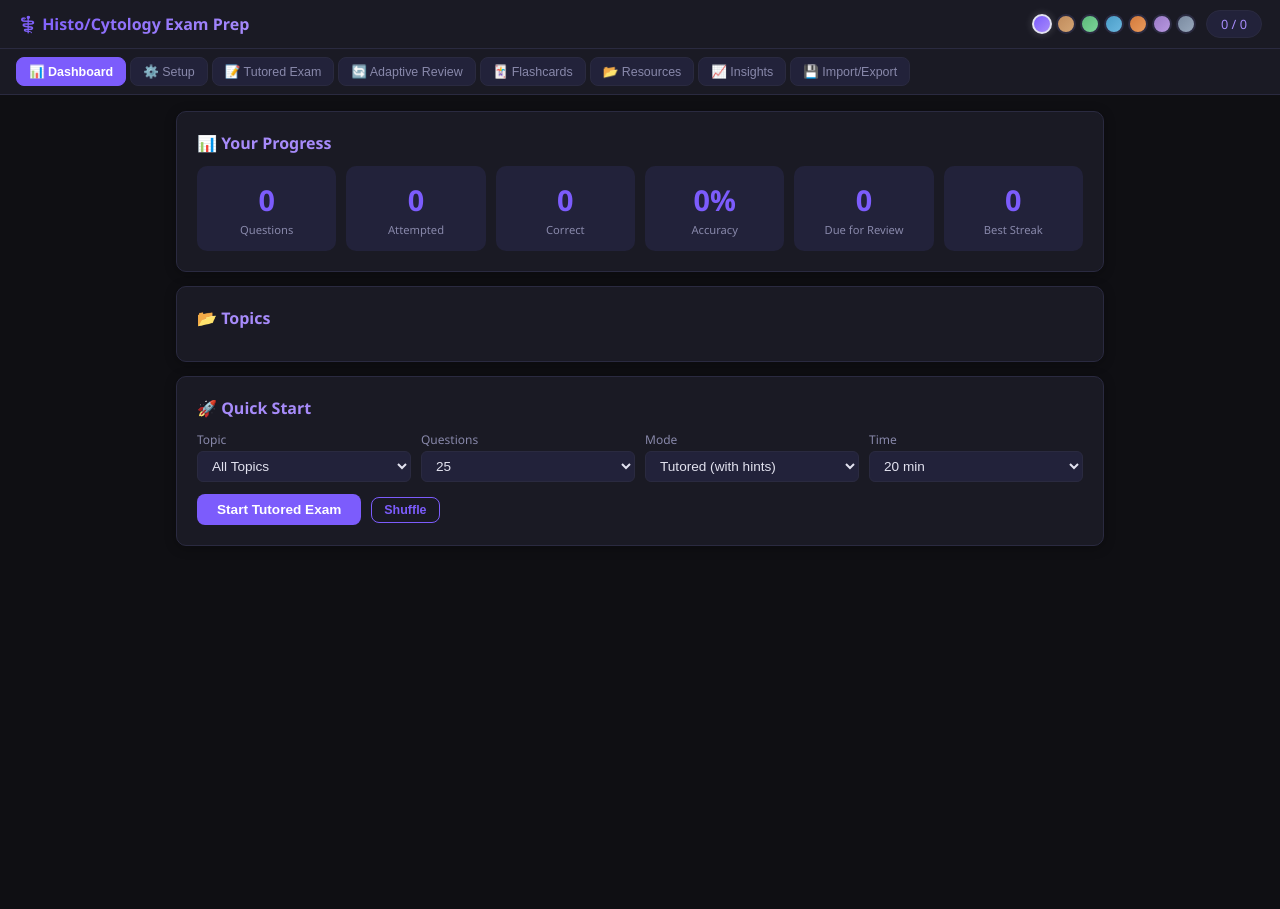
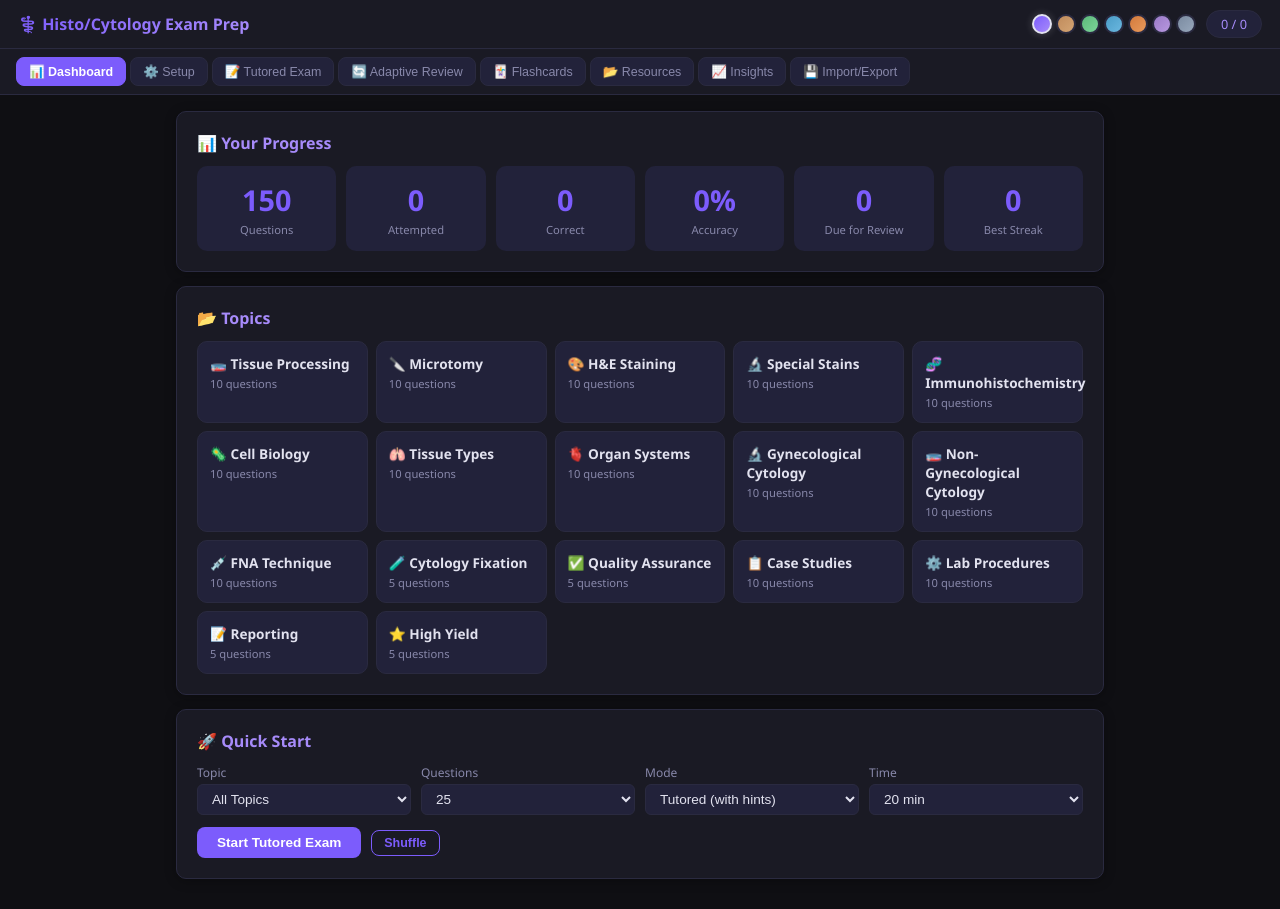
Before and after one commit to ohmpatel3877/study-tutor, a plain HTML site: page histo-cytology-exam-prep.html in a window 1280 px wide. Before the commit the page ends 800 px from the top, so only its background shows below. Drawn offline with Linux system fonts and the light colour scheme.

Commit message:
fix: remove forward reference to EXISTING_TOPICS that killed all JS

```diff
--- a/histo-cytology-exam-prep.html
+++ b/histo-cytology-exam-prep.html
@@ -789,7 +789,7 @@ const MODULES = {
   'Cytology Specialty': ['Gynecological Cytology', 'Non-Gynecological Cytology', 'FNA Technique', 'Cytology Fixation'],
   'Histology Specialty': ['Tissue Processing', 'Microtomy', 'H&E Staining', 'Special Stains', 'Immunohistochemistry', 'Quality Assurance'],
   'All Questions': ['All Topics'],
-  'Select by Topic': EXISTING_TOPICS ? [] : []
+  'Select by Topic': []
 };
 
 function wizSelect(el) {
```
